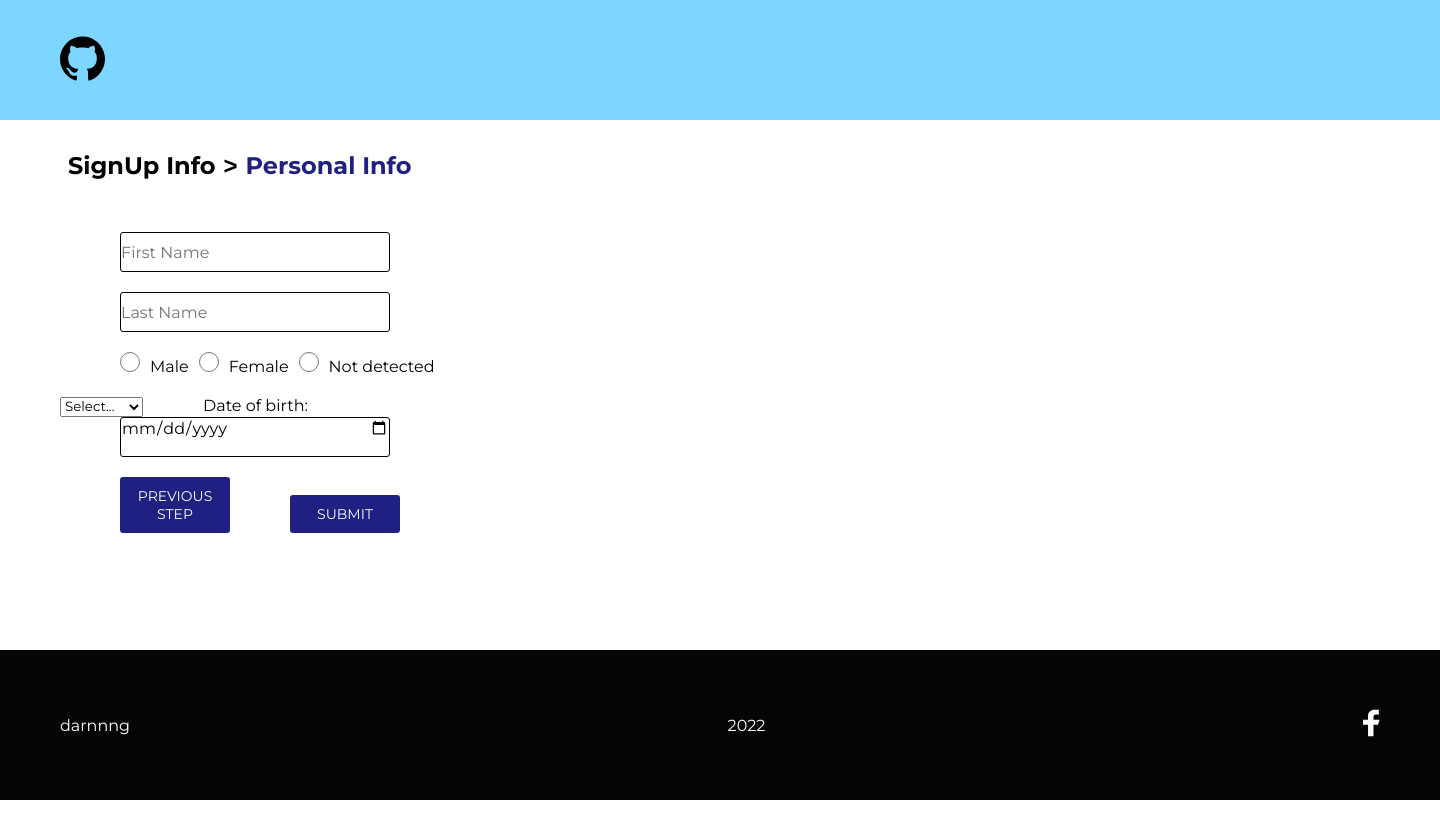
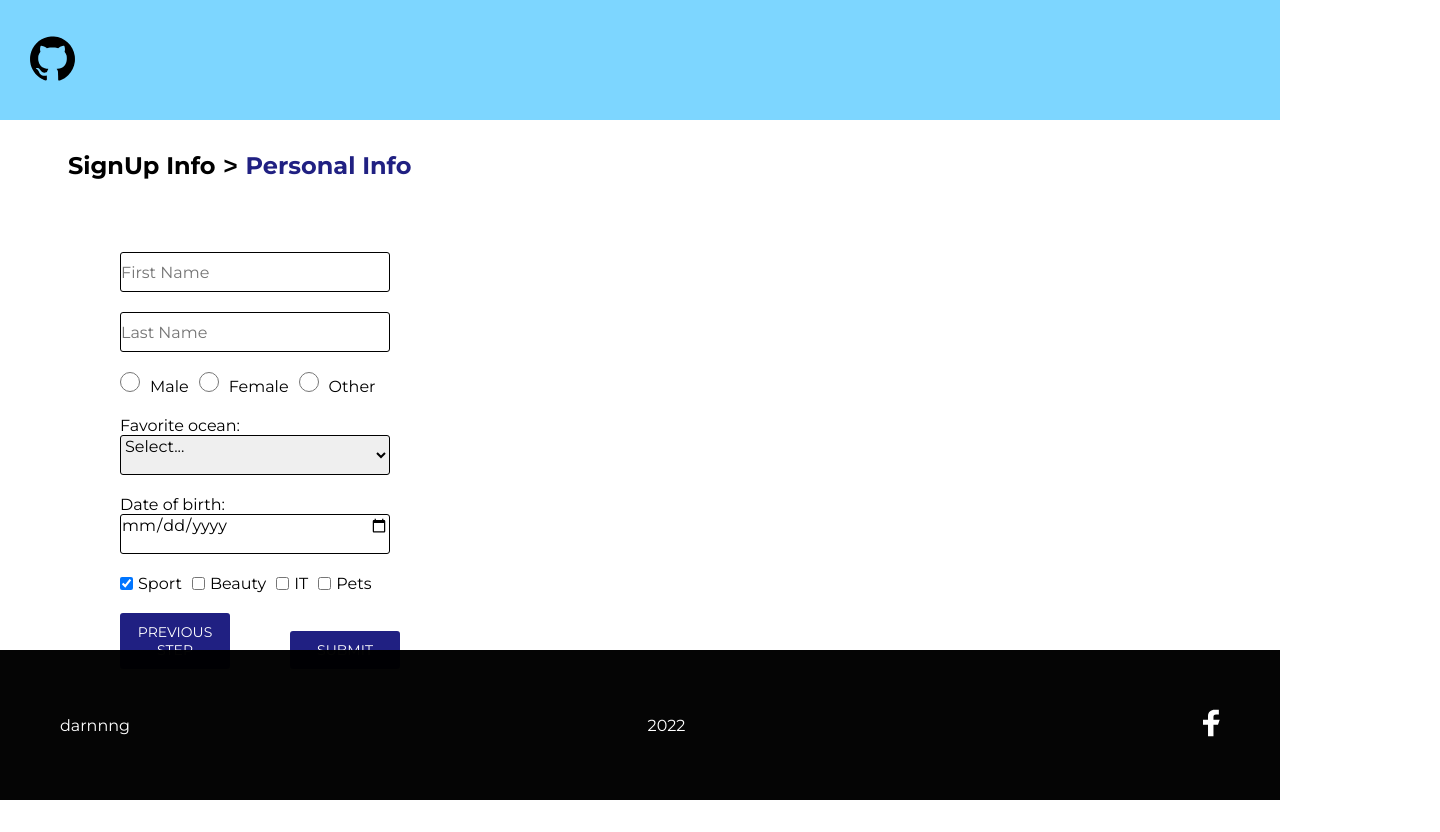
Before and after one commit to darnnng/registration, a React (Create React App) app: page /personal in a window 1280 px wide. Shown: the whole page, 1440 px wide, since content can reach past the window. Before the commit the page ends 800 px from the top, so only its background shows below. Built offline with nearby package versions, Linux system fonts and the light colour scheme.

Commit message:
feat:forms have state

```diff
--- a/package.json
+++ b/package.json
@@ -11,6 +11,7 @@
     "gh-pages": "^4.0.0",
     "react": "^18.2.0",
     "react-dom": "^18.2.0",
+    "react-hook-form": "^7.36.1",
     "react-input-mask": "^2.0.4",
     "react-jsonschema-form-validation": "^0.5.6",
     "react-router-dom": "^6.4.1",
@@ -45,6 +46,7 @@
     ]
   },
   "devDependencies": {
+    "json-loader": "^0.5.7",
     "sass": "^1.55.0",
     "sass-loader": "^13.0.2",
     "webpack": "^5.74.0"
--- a/src/components/PersonalInfo/PersonalInfo.js
+++ b/src/components/PersonalInfo/PersonalInfo.js
@@ -1,12 +1,36 @@
 import cl from './personalInfo.module.scss';
-import {Link, NavLink} from 'react-router-dom'
+import {Link, NavLink} from 'react-router-dom';
+import { useState } from "react";
 
 const PersonalInfo = () => {
+
+    let schema = require('./../json/JSONSchema.json')
+
+    const [name, setName] = useState('');
+    const [lastname, setLastname] = useState('');
+    const [birthday, setBirthday] = useState('');
+
+    const nameHandler=(e)=>{
+        setName(e.target.value)
+    }
+
+    const lastnameHandler=(e)=>{
+        setLastname(e.target.value)
+    }
+
+    const birthdayHandler=(e)=>{
+        setBirthday(e.target.value)
+    }
+
+
+
+
     return (
        <div className={cl.form}>
+
             <form>
-                <input className={cl.input}  name='name' type="text" placeholder="First Name"/>
-                <input className={cl.input} name='lastname' type="text" placeholder="Last Name"/>
+                <input className={cl.input} value={name} onChange={e=>nameHandler(e)}  name='name' type="text" placeholder="First Name"/>
+                <input className={cl.input} value={lastname} onChange={e=>lastnameHandler(e)}  name='lastname' type="text" placeholder="Last Name"/>
 
 
                 <div className={cl.radiocontainer}>
@@ -15,17 +39,28 @@ const PersonalInfo = () => {
                     <input className={cl.radio} id="female" type="radio" name="question"/>
                     <label className={cl.radiolabel} for="female">Female</label>
                     <input className={cl.radio} id="not" type="radio" name="question"/>
-                    <label className={cl.radiolabel} for="not">Not detected</label>
+                    <label className={cl.radiolabel} for="not">Other</label>
                 </div>
 
-                <select className={cl.select}>
+                <label className={cl.datelabel} for="select">Favorite ocean:</label>
+                <select id="select" className={cl.select}>
                     <option value="">Select...</option>
-                    <option value="A">Option A</option>
-                    <option value="B">Option B</option>
+                    <option value="A">{schema['ocean']['oneOf'][0]}</option>
+                    <option value="B">{schema['ocean']['oneOf'][1]}</option>
+                    <option value="C">{schema['ocean']['oneOf'][2]}</option>
+                    <option value="D">{schema['ocean']['oneOf'][3]}</option>
                 </select>
 
                 <label className={cl.datelabel} for="birth">Date of birth:</label>
-                <input className={cl.input} name='birtday' id="birth" type="date"/>
+                <input className={cl.input} value={birthday} onChange={e=>birthdayHandler(e)}  name='birtday' id="birth" type="date"/>
+
+
+                <div className={cl.checkboxes}>
+                    <input className={cl.checkbox} type="checkbox" name="option1" value="a1" checked/><span className={cl.checkboxspan}>{schema['hobby']['anyOf'][0]}</span>
+                    <input className={cl.checkbox} type="checkbox" name="option2" value="a2"/><span className={cl.checkboxspan}>{schema['hobby']['anyOf'][1]}</span>
+                    <input className={cl.checkbox} type="checkbox" name="option3" value="a3"/><span className={cl.checkboxspan}>{schema['hobby']['anyOf'][2]}</span>
+                    <input className={cl.checkbox} type="checkbox" name="option4" value="a4"/><span className={cl.checkboxspan}>{schema['hobby']['anyOf'][3]}</span>
+                </div>
 
 
 
--- a/src/components/PersonalInfo/personalInfo.module.scss
+++ b/src/components/PersonalInfo/personalInfo.module.scss
@@ -1,6 +1,7 @@
 @import './src/components/style/variables.scss';
 
 .form {
+    padding-top:20px;
     margin-left:60px;
     display: flex;
     flex-direction: column;
@@ -11,6 +12,24 @@
     //     font-size:16px;
     //     border-radius: 3px;
     // }
+}
+
+@media (max-width: 420px) {
+    .form {
+        margin-left:calc(40px - 8%); }
+ }
+
+.select {
+    margin-left:60px;
+    margin-bottom: 20px;
+        border: 1px black solid;
+        color:black;
+        font-size:16px;
+        border-radius: 3px;
+        width:270px;
+        height:40px;
+        display: flex;
+       flex-direction: column;
 }
 
 .input {
@@ -25,6 +44,23 @@
         width:270px;
         height:40px;
 
+}
+
+.checkboxes {
+    margin-left:60px;
+    display: flex;
+    margin-bottom: 20px;
+        color:black;
+        font-size:16px;
+
+}
+
+.checkbox {
+    margin-right: 5px;
+}
+
+.checkboxspan {
+    padding-right: 10px;
 }
 
 .radio {
--- a/src/components/SignUpInfo/SignUpInfo.js
+++ b/src/components/SignUpInfo/SignUpInfo.js
@@ -1,35 +1,107 @@
 import cl from './SignUpInfo.module.scss';
-import { useState } from "react";
-import {Link, NavLink} from 'react-router-dom'
-
+import { useState, useEffect} from "react";
+import {Link, NavLink} from 'react-router-dom';
+import validator from 'validator';
+import InputMask from 'react-input-mask';
 
 const SignUpInfo = () => {
+    let schema = require('./../json/JSONSchema.json');
+    let phoneRe=new RegExp(schema['mobilePhone']['regExp']);
+    let emailRe=new RegExp(schema['email']['regExp']);
 
-    // const [phone, setPhone] = useState('');
-    // const [email, setEmail] = useState('');
-    // const [password, setPassword] = useState('');
-    // const [password2, setPassword2] = useState('');
-
-    // const emailHandler=(e)=>{
-
-    //     setEmail(e.target.value)
-
-    // }
+    const [phone, setPhone] = useState('');
+    const [email, setEmail] = useState('');
+    const [password, setPassword] = useState('');
+    const [password2, setPassword2] = useState('');
+    const [passwordError, setPasswordError]=useState(false);
+    const [phoneError, setPhoneError]=useState(false);
+    const [emailError, setEmailError]=useState(false);
+    const [passwordDirty, setPasswordDirty]=useState(false);
+    const [formValid, setFormValid]=useState(false);
 
 
 
+
+    const phoneHandler=(e)=>{
+        setPhone(e.target.value)
+        if (!!(e.target.value)!=schema['mobilePhone']['required']) {
+            setPhoneError(true);
+        }
+        else if (!phoneRe.test(e.target.value.replace("(", "").replace(")", ""))) {
+            setPhoneError(true);
+        } else {
+            setPhoneError(false);
+        }
+
+    }
+
+    const emailHandler=(e)=>{
+        setEmail(e.target.value)
+
+        if (!!(e.target.value)!=schema['email']['required']) {
+            setEmailError(true);
+        }
+        else if (!emailRe.test(e.target.value)) {
+            setEmailError(true);
+        } else {
+            setEmailError(false);
+                   }
+    }
+
+    const passwordHandler=(e)=>{
+        setPassword(e.target.value);
+        setPasswordDirty(true);
+        console.log(e.target.value.length)
+        if (e.target.value.length<Number(schema['password']['minLength']) || e.target.value.length>Number(schema['password']['maxLength']) ) {
+            setPasswordError(false)
+            setFormValid(false)
+        }
+        else if(e.target.value=="" || password2 !== e.target.value ) {
+            setPasswordError(passwordError=>true)
+            setFormValid(false)
+        } else {
+        setPasswordError(passwordError=>false);
+        setFormValid(true);
+        }
+    }
+
+    const password2Handler=(e)=>{
+        setPassword2(e.target.value);
+        setPasswordDirty(true);
+        if (e.target.value.length<Number(schema['password']['minLength']) || e.target.value.length>Number(schema['password']['maxLength']) ) {
+            setFormValid(false)
+        }
+        else if(e.target.value=="" || password !== e.target.value ) {
+            setPasswordError(passwordError=>true)
+            setFormValid(false)
+        } else {
+        setPasswordError(passwordError=>false);
+        setFormValid(true);
+        }
+    }
+
+    useEffect(()=>{
+        if (phoneError || emailError || passwordError) {
+            setFormValid(false)
+        } else {
+            setFormValid(true)
+        }
+    },[phoneError,emailError,passwordError])
 
 
 
     return (
        <div>
             <div className={cl.form}>
-            <form>
-                <input className={cl.form}  name='mobilePhone' type="text" placeholder="Phone"/>
-                <input className={cl.form} name='email' type="email" placeholder="Email"/>
-                <input className={cl.form} name='password' type="password" placeholder="Password"/>
-                <input className={cl.form}  name='password' type="password" placeholder="Repeat password"/>
-                <button className={cl.button} type='submit'><NavLink end style={({isActive})=>({color:isActive?'#202082':'inherit'})} to="/personal">Next step</NavLink></button>
+            <form id="form1">
+                <InputMask mask="+375(99)9999999" className={cl.input} value={phone} onChange={e=>phoneHandler(e)} placeholder="Phone" maskplaceholder="Mobile phone" type="text" />
+                <input onChange={e=>emailHandler(e)} className={cl.input} value={email} name='email' type="email" placeholder="Email"/>
+                {passwordError && <div className={cl.error}>Passwords don't match</div>}
+                <input onChange={e=>passwordHandler(e)} className={cl.input} value={password} name='password' type="password" placeholder="Password"/>
+                {(passwordDirty&&passwordError) && <div className={cl.error}>Passwords don't match</div>}
+                <input onChange={e=>password2Handler(e)} className={cl.input} value={password2} name='password' type="password" placeholder="Repeat password"/>
+                <input  form="form1" disabled ={!formValid} name="submit" className={cl.button} value="Submit" type='submit'/>
+                <button className={cl.button}><NavLink disabled={!formValid} end style={({isActive})=>({color:isActive?'#202082':'inherit'})} to="/personal">Next step</NavLink></button>
             </form>
        </div>
        </div>
--- a/src/components/appFooter/appFooter.module.scss
+++ b/src/components/appFooter/appFooter.module.scss
@@ -6,7 +6,7 @@
       height: 150px;
       background-color: $dark;
       color: $white;
-      width:1440px;
+      width:100%;
       box-sizing: border-box;
       position: fixed;
       bottom:0;
--- a/src/components/appHeader/appHeader.module.scss
+++ b/src/components/appHeader/appHeader.module.scss
@@ -1,13 +1,14 @@
 @import './src/components/style/variables.scss';
 
 .header {
-  width:1440px;
+  width:100%;
   position:fixed;
   display:flex;
   justify-content: center;
   box-sizing: border-box;
   background-color:$main-color;
   color:$white;
+  margin: 0;
 
 }
 
@@ -17,7 +18,7 @@
     box-sizing: border-box;
     display:flex;
     align-items: center;
-    width:1380px;
+    width:1440px;
     padding-left: 30px;
     padding-right: 30px;
   }
--- a/src/components/style/style.scss
+++ b/src/components/style/style.scss
@@ -43,17 +43,22 @@ p {
 input::-webkit-outer-spin-button,
 input::-webkit-inner-spin-button {
     -webkit-appearance: none;
-    margin: 0;
+    margin: 0 auto;
 }
 
+
+
 .app {
-    width:1440px;
-    margin: 0 auto;
+    width: calc(100% - 20px);
+    margin: 0;
     overflow-x: hidden;
 }
 
 main {
+    overflow-x: hidden;
     margin-top: 50px;
     position: relative;
+    height:600px;
+
 
 }
```
Also changed, not shown: src/components/SignUpInfo/SignUpInfo.module.scss (+32 -6 lines), src/components/json/JSONSchema.json (renamed from JSONSchema.json), 1 other file (tests, documents, lock files or other folders).
